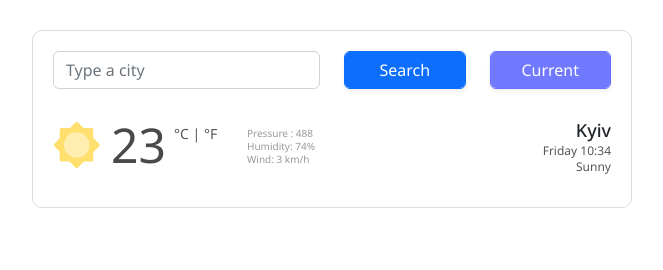
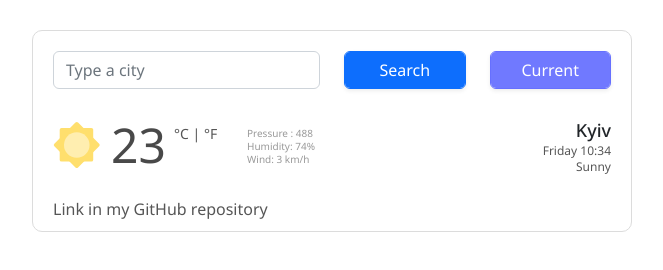
Before and after one commit to AnastasiiaKotsiuba/WeatherApp, a plain HTML site: page index.html in a window 1280 px wide. Shown: the whole page, without its empty margins (308-971 px from the left). Drawn offline with nearby package versions, Linux system fonts and the light colour scheme.

Commit message:
Update index.html

```diff
--- a/index.html
+++ b/index.html
@@ -92,7 +92,9 @@
               <li id="value-of-weather">Sunny</li>
             </ul>
           </div>
-          <a href="https://github.com/AnastasiiaKotsiuba/WeatherApp.git"></a>
+          <a href="https://github.com/AnastasiiaKotsiuba/WeatherApp.git"
+            >Link in my GitHub repository</a
+          >
         </div>
       </div>
     </div>
```
